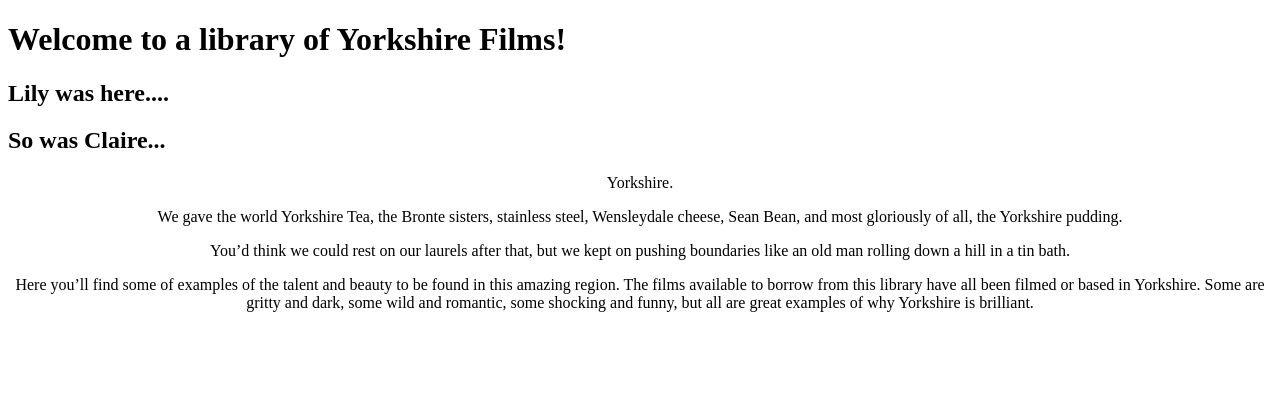
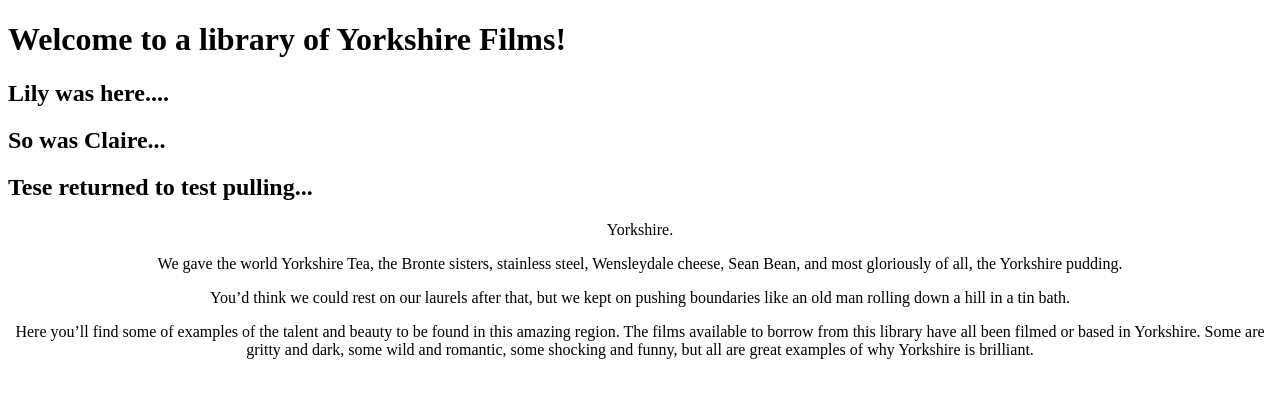
Before and after one commit to ofure-omo/Yorkshire-films, a PHP site: page / in a window 1280 px wide. Shown: the top 398 px of the page. Run offline with PHP 8.4, Linux system fonts and the light colour scheme.

Commit message:
just wanted to test pulling + pushing as I was a lil confused

```diff
--- a/index.php
+++ b/index.php
@@ -15,6 +15,7 @@
 
         <h2> Lily was here....</h2>
         <h2> So was Claire...</h2>
+        <h2> Tese returned to test pulling...</h2>
 
         <p style="text-align:center;"> Yorkshire. </p>
 
```
